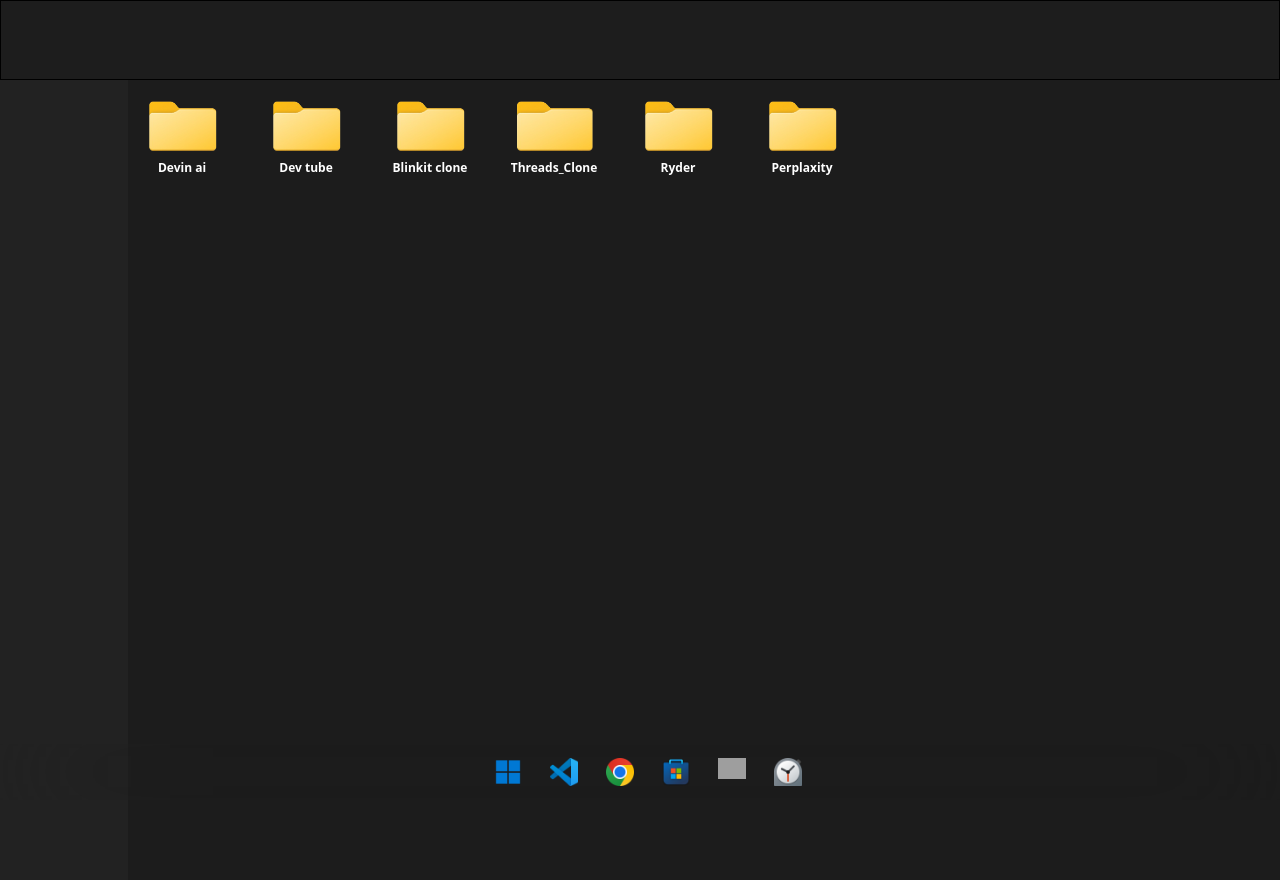
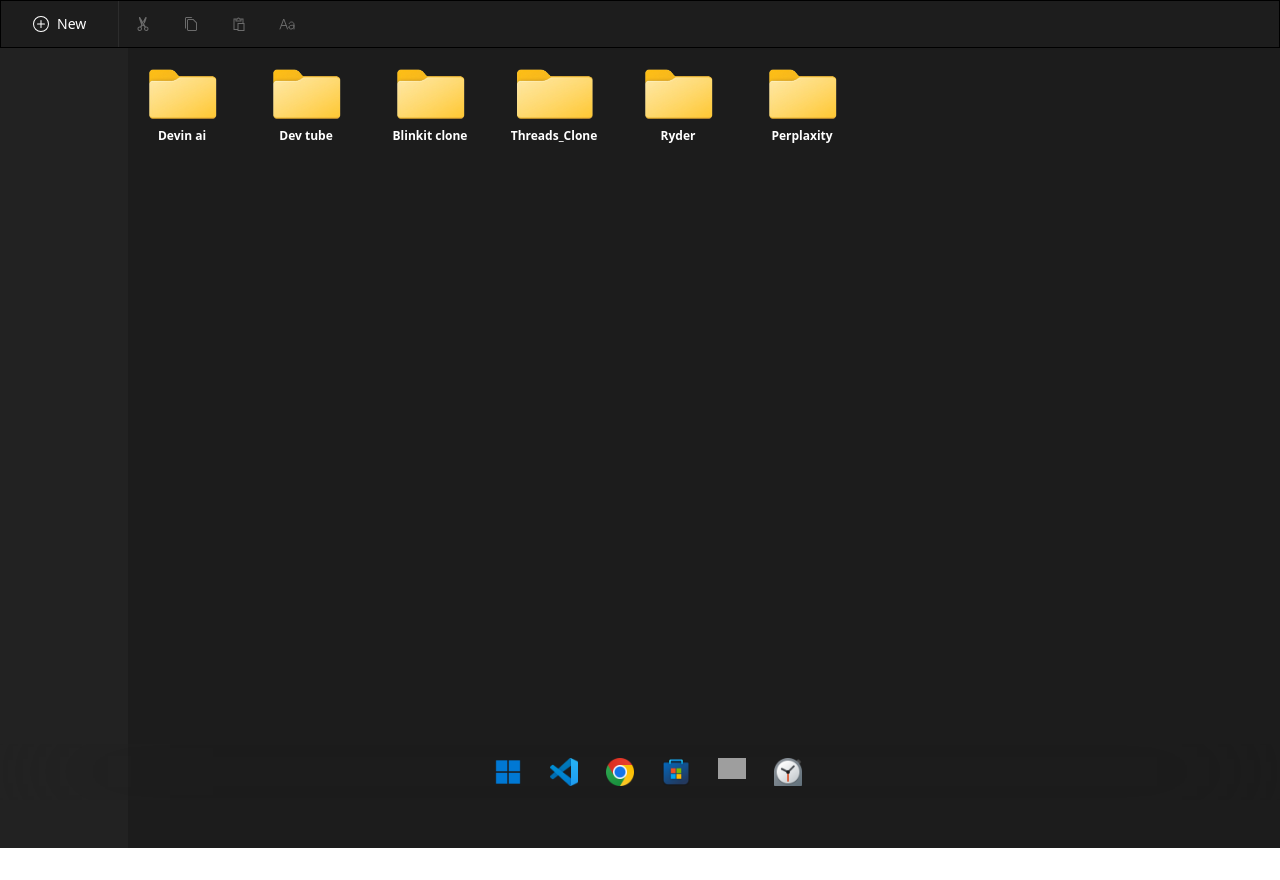
Before and after one commit to tanishqsonwane17/windowsPortfolio, a React (Vite) app: page /projects in a window 1280 px wide. After the commit the page ends 848 px from the top, so only its background shows below. Built offline with nearby package versions, Linux system fonts and the light colour scheme; grey boxes are pictures that could not be loaded.

Commit message:
half icons added

```diff
--- a/src/screens/ProjectsFolder.jsx
+++ b/src/screens/ProjectsFolder.jsx
@@ -1,5 +1,10 @@
 import React from 'react'
 import folder from '../../public/images/folder.png'
+import { IoCutSharp } from "react-icons/io5";
+import { BsPlusCircle } from "react-icons/bs";
+import { VscCopy } from "react-icons/vsc";
+import { LiaPasteSolid } from "react-icons/lia";
+import { IoTextOutline } from "react-icons/io5";
 const ProjectsFolder = () => {
    const projects = [
       {projectName:'Devin ai '},
@@ -12,7 +17,19 @@ const ProjectsFolder = () => {
   return (
     <>
     <div className='h-screen w-full bg-[#1F1F1F]'>
-        <div className='h-20 w-full bg-[#1d1d1d] border'></div>
+        <div className='h-12 w-full flex bg-[#1d1d1d] border'>
+          <div className='h-full  gap-2 flex px-8 items-center'>
+            <BsPlusCircle className='text-white'/>
+            <p className='text-white text-sm font-extralight'>New</p>
+          </div>
+          <div className='h-full w-[1px] bg-[#2c2c2c]'></div>
+          <div className='h-full w-40 flex gap-8 items-center mx-4'>
+            <IoCutSharp className='text-[#6b6b6b] rotate-270 text-lg'/>
+            <VscCopy className='text-[#6b6b6b] text-lg'/>
+            <LiaPasteSolid className='text-[#6b6b6b] text-lg'/>
+            <IoTextOutline className='text-[#6b6b6b] text-lg'/>
+          </div>
+        </div>
         <div className='h-full w-full flex bg-[#222222]'>
         <div className='h-full w-[10%] bg-[#222222] backdrop-blur-2xl'></div>
         <div className='h-full w-[90%] bg-[#1c1c1c] p-4 flex gap-12'>
```
